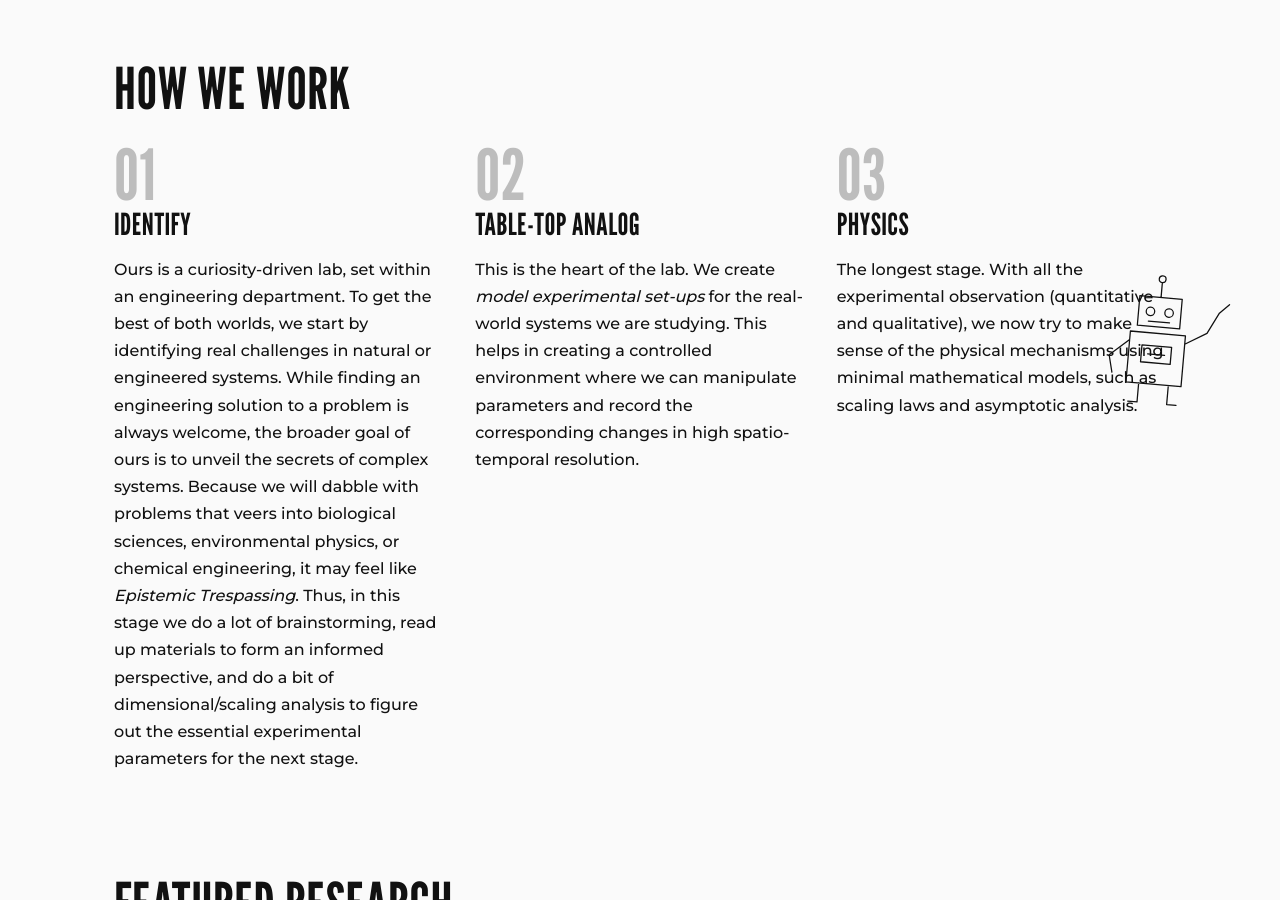
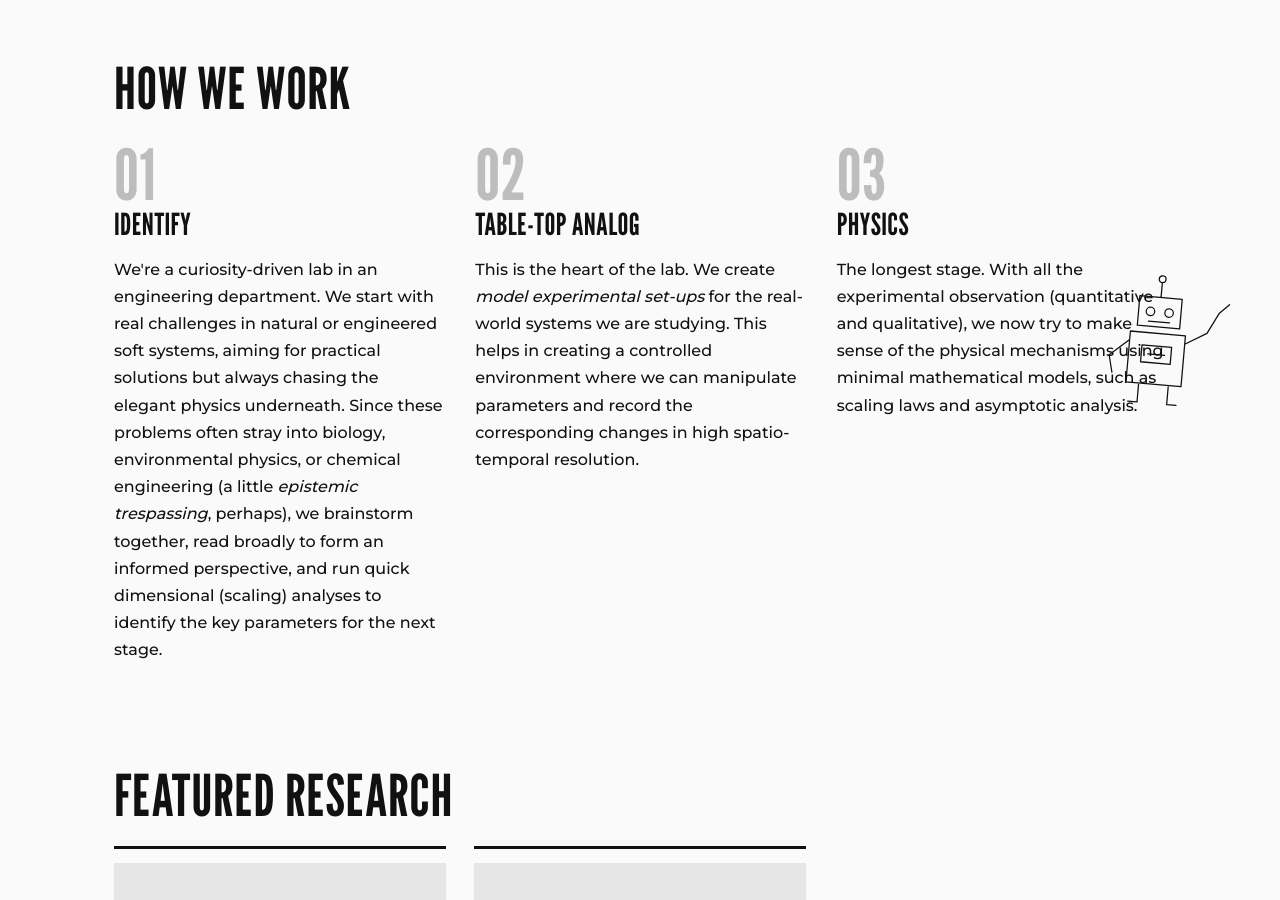
Before and after one commit to ranit-mukherjee/Ranit-lab, a Jekyll site: the page built from index.html, in a window 1280 px wide and 900 px high, scrolled down 1020 px. Built offline with Jekyll 4.4.1, drawn with Linux system fonts in a browser that asks for light colours.

Commit message:
changes_2
changes in how we work

```diff
--- a/index.html
+++ b/index.html
@@ -10,7 +10,7 @@ title: Home
 {% include doodle.html file="cat.svg" left="2%" top="560px" w=150 rotate=-4 %}
 <section class="wrap block"><h2>How we work</h2>
   <div class="three">
-    <div><span class="num">01</span><h3>Identify</h3><p>Ours is a curiosity-driven lab, set within an engineering department. To get the best of both worlds, we start by identifying real challenges in natural or engineered systems. While finding an engineering solution to a problem is always welcome, the broader goal of ours is to unveil the secrets of complex systems. Because we will dabble with problems that veers into biological sciences, environmental physics, or chemical engineering, it may feel like <em>Epistemic Trespassing</em>. Thus, in this stage we do a lot of brainstorming, read up materials to form an informed perspective, and do a bit of dimensional/scaling analysis to figure out the essential experimental parameters for the next stage.</p></div>
+    <div><span class="num">01</span><h3>Identify</h3><p>We're a curiosity-driven lab in an engineering department. We start with real challenges in natural or engineered soft systems, aiming for practical solutions but always chasing the elegant physics underneath. Since these problems often stray into biology, environmental physics, or chemical engineering (a little <i>epistemic trespassing</i>, perhaps), we brainstorm together, read broadly to form an informed perspective, and run quick dimensional (scaling) analyses to identify the key parameters for the next stage.</p></div>
     <div><span class="num">02</span><h3>Table-top analog</h3><p>This is the heart of the lab. We create <em>model experimental set-ups</em> for the real-world systems we are studying. This helps in creating a controlled environment where we can manipulate parameters and record the corresponding changes in high spatio-temporal resolution.</p></div>
     <div><span class="num">03</span><h3>Physics</h3><p>The longest stage. With all the experimental observation (quantitative and qualitative), we now try to make sense of the physical mechanisms using minimal mathematical models, such as scaling laws and asymptotic analysis.</p></div>
   </div></section>
```
Also changed, not shown: 1 other file.
